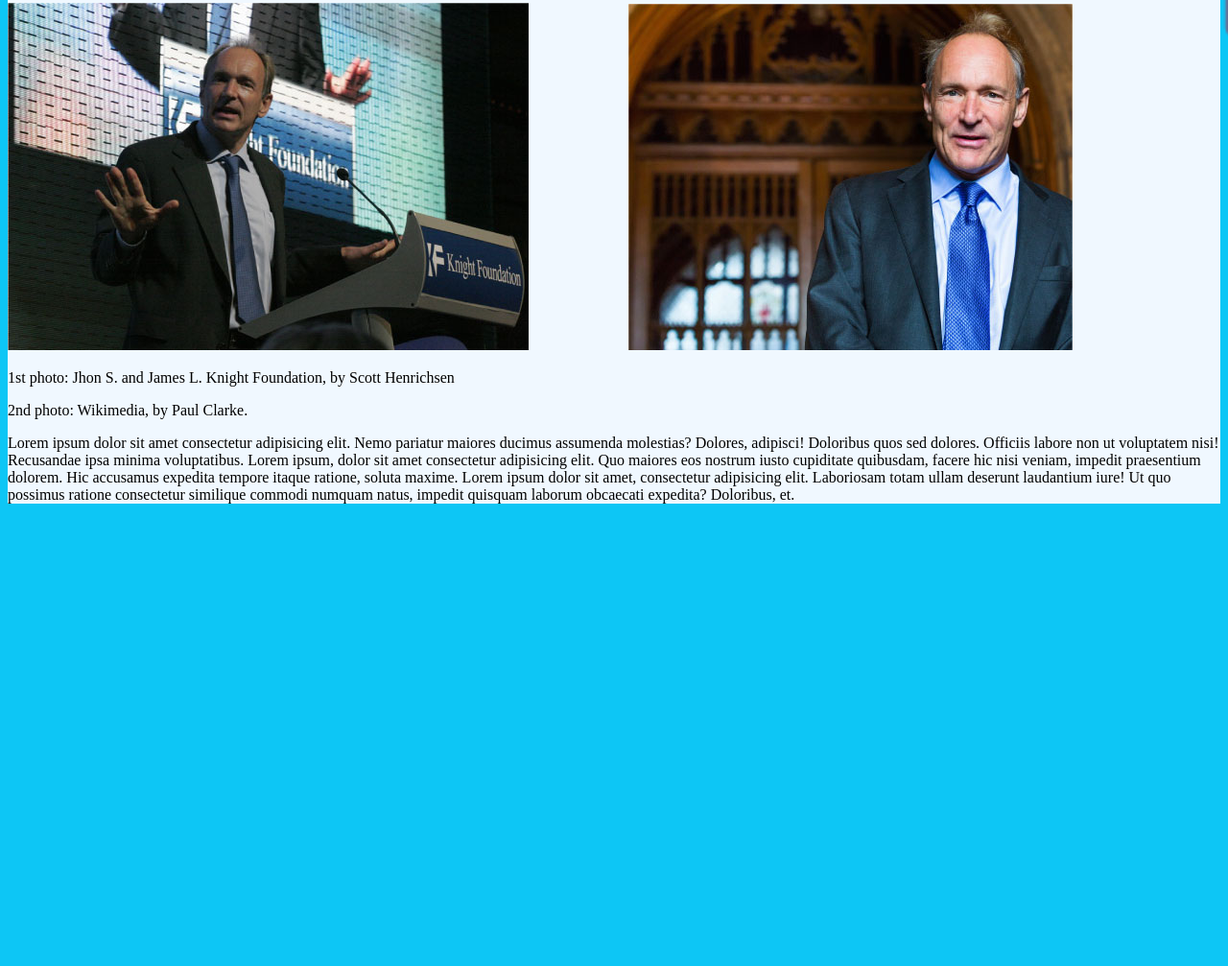
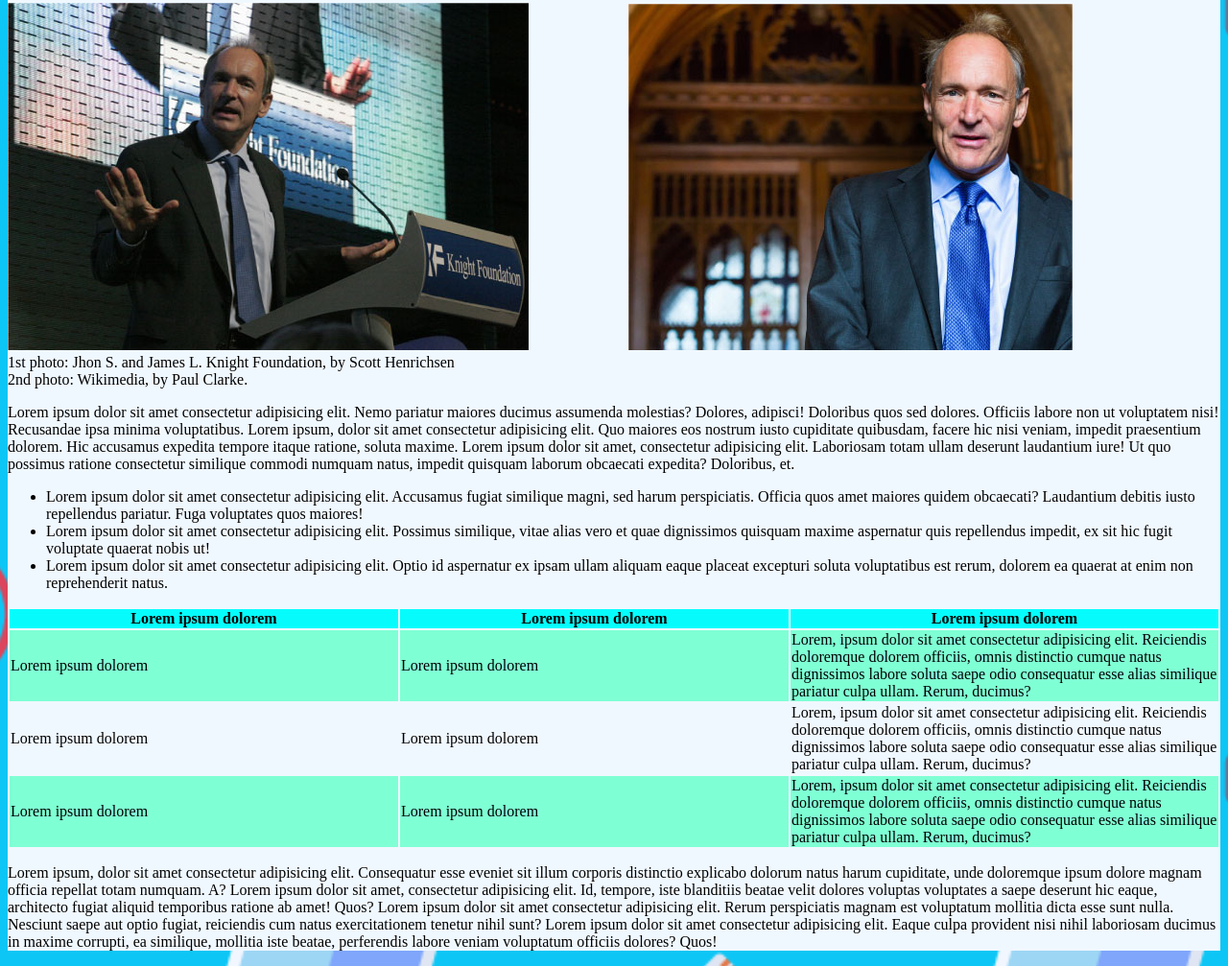
Before and after one commit to AndreaAbbonizio/html-css-booleaner, a plain HTML site: page index.html in a window 1280 px wide. Shown: the part 310-1317 px from the top of the page at 96% size. Before the commit the page ends 851 px from the top, so only its background shows below. Drawn offline with Linux system fonts and the light colour scheme.

Commit message:
added paragraph. added list. added table.

```diff
--- a/css/style.css
+++ b/css/style.css
@@ -29,3 +29,21 @@ h1{
 #tim {
     padding-left: 100px;
 }
+
+
+.info-photo{
+    margin: 0px;
+}
+
+table{
+    width:100% ;
+}
+
+th{
+    width: 70px;
+    background-color:rgb(6, 252, 252);
+}
+
+#color-table{
+    background-color: aquamarine;
+}
--- a/index.html
+++ b/index.html
@@ -22,20 +22,71 @@
                 <p class="info">il 16\01\2023</p>
                 <img src="/img/tim-1.jpg" alt="Tim Berners-Lee">
                 <img id="tim" src="/img/tim-2.jpg" alt="Tim Berners-Lee">
-                <p>1st photo: Jhon S. and James L. Knight Foundation, by Scott Henrichsen</p>
-                <p>2nd photo: Wikimedia, by Paul Clarke.</p>
+                <p class="info-photo">1st photo: Jhon S. and James L. Knight Foundation, by Scott Henrichsen</p>
+                <p class="info-photo">2nd photo: Wikimedia, by Paul Clarke.</p>
             </div>
         </section>
-        <!-- /intestazione artizolo -->
+        <!-- /intestazione articolo -->
 
+        <!-- paragrafo e lista -->
         <section>
             <div>
                 <p>Lorem ipsum dolor sit amet consectetur adipisicing elit. Nemo pariatur maiores ducimus assumenda molestias? Dolores, adipisci! Doloribus quos sed dolores. Officiis labore non ut voluptatem nisi! Recusandae ipsa minima voluptatibus. Lorem ipsum, dolor sit amet consectetur adipisicing elit. Quo maiores eos nostrum iusto cupiditate quibusdam, facere hic nisi veniam, impedit praesentium dolorem. Hic accusamus expedita tempore itaque ratione, soluta maxime.  Lorem ipsum dolor sit amet, consectetur adipisicing elit. Laboriosam totam ullam deserunt laudantium iure! Ut quo possimus ratione consectetur similique commodi numquam natus, impedit quisquam laborum obcaecati expedita? Doloribus, et.</p>
+                <ul>
+                    <li>Lorem ipsum dolor sit amet consectetur adipisicing elit. Accusamus fugiat similique magni, sed harum perspiciatis. Officia quos amet maiores quidem obcaecati? Laudantium debitis iusto repellendus pariatur. Fuga voluptates quos maiores!</li>
+                    <li>Lorem ipsum dolor sit amet consectetur adipisicing elit. Possimus similique, vitae alias vero et quae dignissimos quisquam maxime aspernatur quis repellendus impedit, ex sit hic fugit voluptate quaerat nobis ut!</li>
+                    <li>Lorem ipsum dolor sit amet consectetur adipisicing elit. Optio id aspernatur ex ipsam ullam aliquam eaque placeat excepturi soluta voluptatibus est rerum, dolorem ea quaerat at enim non reprehenderit natus.</li>
+                </ul>
             </div>
         </section>
+        <!--/ paragrafo e lista -->
+
+        <!-- tabella -->
+        <section>
+            <div>
+                <table>
+                    <thead>
+                        <tr>
+                            <th>Lorem ipsum dolorem</th>
+                            <th>Lorem ipsum dolorem</th>
+                            <th>Lorem ipsum dolorem</th>
+                        </tr>
+                    </thead>
+                    <tbody id="color-table">
+                        <tr>
+                            <td>Lorem ipsum dolorem</td>
+                            <td>Lorem ipsum dolorem</td>
+                            <td>Lorem, ipsum dolor sit amet consectetur adipisicing elit. Reiciendis doloremque dolorem officiis, omnis distinctio cumque natus dignissimos labore soluta saepe odio consequatur esse alias similique pariatur culpa ullam. Rerum, ducimus?</td>
+                        </tr>
+                    </tbody>
+                    <tbody>
+                        <tr>
+                            <td>Lorem ipsum dolorem</td>
+                            <td>Lorem ipsum dolorem</td>
+                            <td>Lorem, ipsum dolor sit amet consectetur adipisicing elit. Reiciendis doloremque dolorem officiis, omnis distinctio cumque natus dignissimos labore soluta saepe odio consequatur esse alias similique pariatur culpa ullam. Rerum, ducimus?</td>
+                        </tr>
+                    </tbody>
+                    <tbody id="color-table">
+                        <tr>
+                            <td>Lorem ipsum dolorem</td>
+                            <td>Lorem ipsum dolorem</td>
+                            <td>Lorem, ipsum dolor sit amet consectetur adipisicing elit. Reiciendis doloremque dolorem officiis, omnis distinctio cumque natus dignissimos labore soluta saepe odio consequatur esse alias similique pariatur culpa ullam. Rerum, ducimus?</td>
+                        </tr>
+                    </tbody>
+                </table>
+            </div>
+        </section>
+        <!-- /tabella -->
+
+        <!-- paragrafo -->
+        <div>
+            <p>Lorem ipsum, dolor sit amet consectetur adipisicing elit. Consequatur esse eveniet sit illum corporis distinctio explicabo dolorum natus harum cupiditate, unde doloremque ipsum dolore magnam officia repellat totam numquam. A?  Lorem ipsum dolor sit amet, consectetur adipisicing elit. Id, tempore, iste blanditiis beatae velit dolores voluptas voluptates a saepe deserunt hic eaque, architecto fugiat aliquid temporibus ratione ab amet! Quos? Lorem ipsum dolor sit amet consectetur adipisicing elit. Rerum perspiciatis magnam est voluptatum mollitia dicta esse sunt nulla. Nesciunt saepe aut optio fugiat, reiciendis cum natus exercitationem tenetur nihil sunt? Lorem ipsum dolor sit amet consectetur adipisicing elit. Eaque culpa provident nisi nihil laboriosam ducimus in maxime corrupti, ea similique, mollitia iste beatae, perferendis labore veniam voluptatum officiis dolores? Quos!</p>
+        </div>
+        <!--/ paragrafo -->
     </main>
 
-    <footer></footer>
+    <footer>
 
+    </footer>
 </body>
 </html>
```
